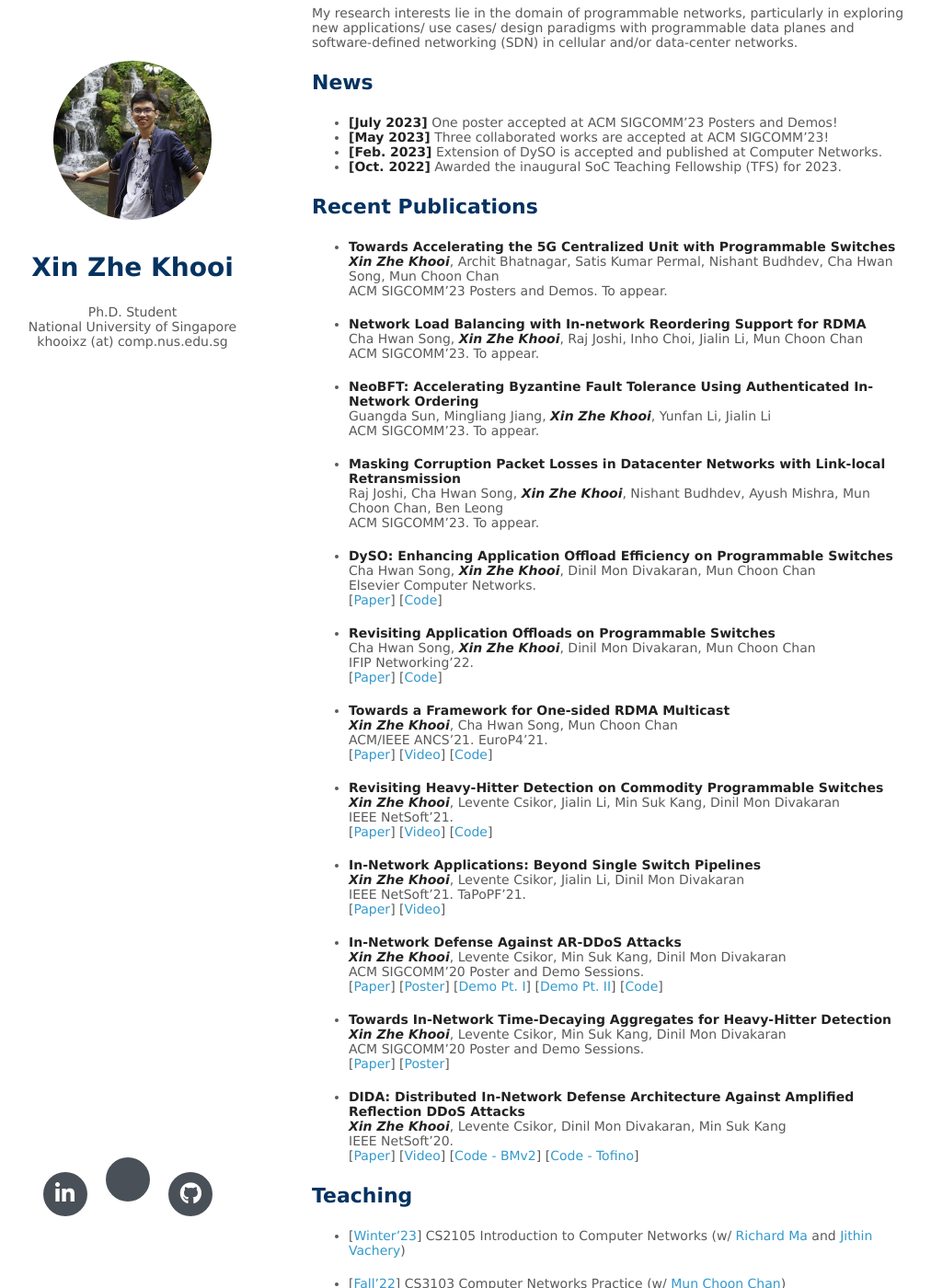
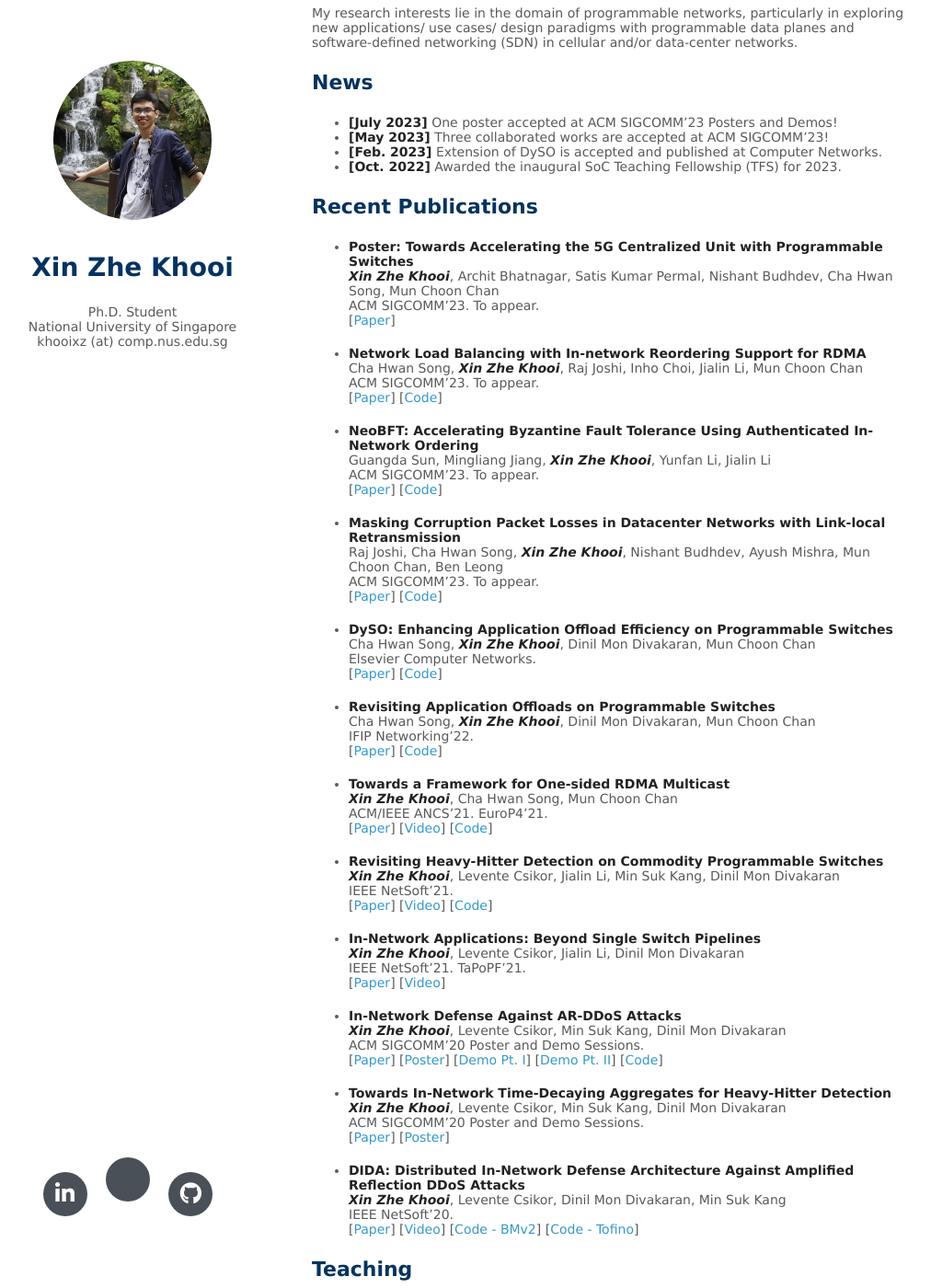
Before and after one commit to khooi8913/khooi8913.github.io, a Jekyll site: the page built from index.md, in a window 1280 px wide and 1400 px high, scrolled down 359 px. Shown: the whole window at 92% size, without its empty margins (131-1143 px from the left). Built offline with Jekyll 4.4.1, drawn with Linux system fonts in a browser that asks for light colours; nearby versions of some CDN libraries; a style sheet for code colours, icons or effects is not loaded; our own code applies the rules of GitHub Pages for plain Markdown files; some of the changed text lies outside the part shown.

Commit message:
updated links for SIGCOMM and teaching

```diff
--- a/index.md
+++ b/index.md
@@ -27,12 +27,13 @@ My research interests lie in the domain of programmable networks, particularly i
 
 <!-- My full list of publications can be found [here](https://dblp.org/pid/155/4219.html). -->
 
-- **Towards Accelerating the 5G Centralized Unit with Programmable Switches**
+- **Poster: Towards Accelerating the 5G Centralized Unit with Programmable Switches**
   <br>
   _**Xin Zhe Khooi**_, Archit Bhatnagar, Satis Kumar Permal, Nishant Budhdev, Cha Hwan Song, Mun Choon Chan
   <br>
-  ACM SIGCOMM'23 Posters and Demos. To appear.
+  ACM SIGCOMM'23. To appear.
   <br>
+  [[Paper](https://drive.google.com/file/d/1npCdR9Wqa_6aNe5IfgrklZuEbwVddahA/view?usp=drive_link)]
 
 - **Network Load Balancing with In-network Reordering Support for RDMA**
   <br>
@@ -40,6 +41,8 @@ My research interests lie in the domain of programmable networks, particularly i
   <br>
   ACM SIGCOMM'23. To appear.
   <br>
+  [[Paper](https://drive.google.com/file/d/1F2Z_KKdvD1_m8pfI_KRdhtiIjCbAPBn6/view?usp=drive_link)]
+  [[Code](https://github.com/conweave-project)]
 
 - **NeoBFT: Accelerating Byzantine Fault Tolerance Using Authenticated In-Network Ordering**
   <br>
@@ -47,8 +50,8 @@ My research interests lie in the domain of programmable networks, particularly i
   <br>
   ACM SIGCOMM'23. To appear.
   <br>
-  <!-- [[Paper](https://drive.google.com/file/d/100uJz38HpesRM44Z92po6NgskL49c98u/view?usp=sharing)]
-  [[Code](https://github.com/dyso-project/dyso_p4)] -->
+  [[Paper](https://drive.google.com/file/d/159rAMWz0I5pqqPs0c2U-Cq5inGPLcJRi/view?usp=drive_link)]
+  [[Code](https://github.com/nus-sys/neobft-artifact)]
 
 - **Masking Corruption Packet Losses in Datacenter Networks with Link-local Retransmission**
   <br>
@@ -56,6 +59,8 @@ My research interests lie in the domain of programmable networks, particularly i
   <br>
   ACM SIGCOMM'23. To appear.
   <br>
+  [[Paper](https://drive.google.com/file/d/1J7QOX5M-qH_PcvB6nO0lndvMzqOnWuRW/view?usp=drive_link)]
+  [[Code](https://github.com/NUS-SNL/linkguardian)]
 
 - **DySO: Enhancing Application Offload Efficiency on Programmable Switches**
   <br>
@@ -70,7 +75,6 @@ My research interests lie in the domain of programmable networks, particularly i
   <br>
   Cha Hwan Song, _**Xin Zhe Khooi**_, Dinil Mon Divakaran, Mun Choon Chan
   <br>
-  <!-- IFIP Networking Conference.  -->
   IFIP Networking'22.
   <br>
   [[Paper](https://drive.google.com/file/d/100uJz38HpesRM44Z92po6NgskL49c98u/view?usp=sharing)]
@@ -81,7 +85,6 @@ My research interests lie in the domain of programmable networks, particularly i
   <br>
   _**Xin Zhe Khooi**_, Cha Hwan Song, Mun Choon Chan
   <br>
-  <!-- Symposium on Architectures for Networking and Communications Systems.  -->
   ACM/IEEE ANCS'21. EuroP4'21.
   <br>
   [[Paper](https://drive.google.com/file/d/1TQRaM-sGVOEvrBx2s-AvnwDioiXU3Sm2/view?usp=sharing)]
@@ -92,7 +95,6 @@ My research interests lie in the domain of programmable networks, particularly i
   <br>
   _**Xin Zhe Khooi**_, Levente Csikor, Jialin Li, Min Suk Kang, Dinil Mon Divakaran
   <br>
-  <!-- IEEE Conference on Network Softwarization.  -->
   IEEE NetSoft'21.
   <br>
   [[Paper](https://drive.google.com/file/d/1r8goW_vkg3kuB_VnqM3kAYrnKOy8FQQS/view?usp=sharing)]
@@ -104,7 +106,6 @@ My research interests lie in the domain of programmable networks, particularly i
   <br>
   _**Xin Zhe Khooi**_, Levente Csikor, Jialin Li, Dinil Mon Divakaran
   <br>
-  <!-- IEEE Conference on Network Softwarization.  -->
   IEEE NetSoft'21. TaPoPF'21.
   <br>
   [[Paper](https://drive.google.com/file/d/12Q68AgAIrfxEgw9AdifUHp47ZtJgFMYg/view?usp=sharing)]
@@ -136,7 +137,6 @@ My research interests lie in the domain of programmable networks, particularly i
   <br>
   _**Xin Zhe Khooi**_, Levente Csikor, Dinil Mon Divakaran, Min Suk Kang
   <br>
-  <!-- IEEE Conference on Network Softwarization.  -->
   IEEE NetSoft'20.
   <br>
   [[Paper](https://drive.google.com/file/d/1vxQyDZCzdCIJILtUp2JwkOMUtXaT47w7/view?usp=share_link)]
```
Also changed, not shown: other parts of index.md (+2 -0 lines).
